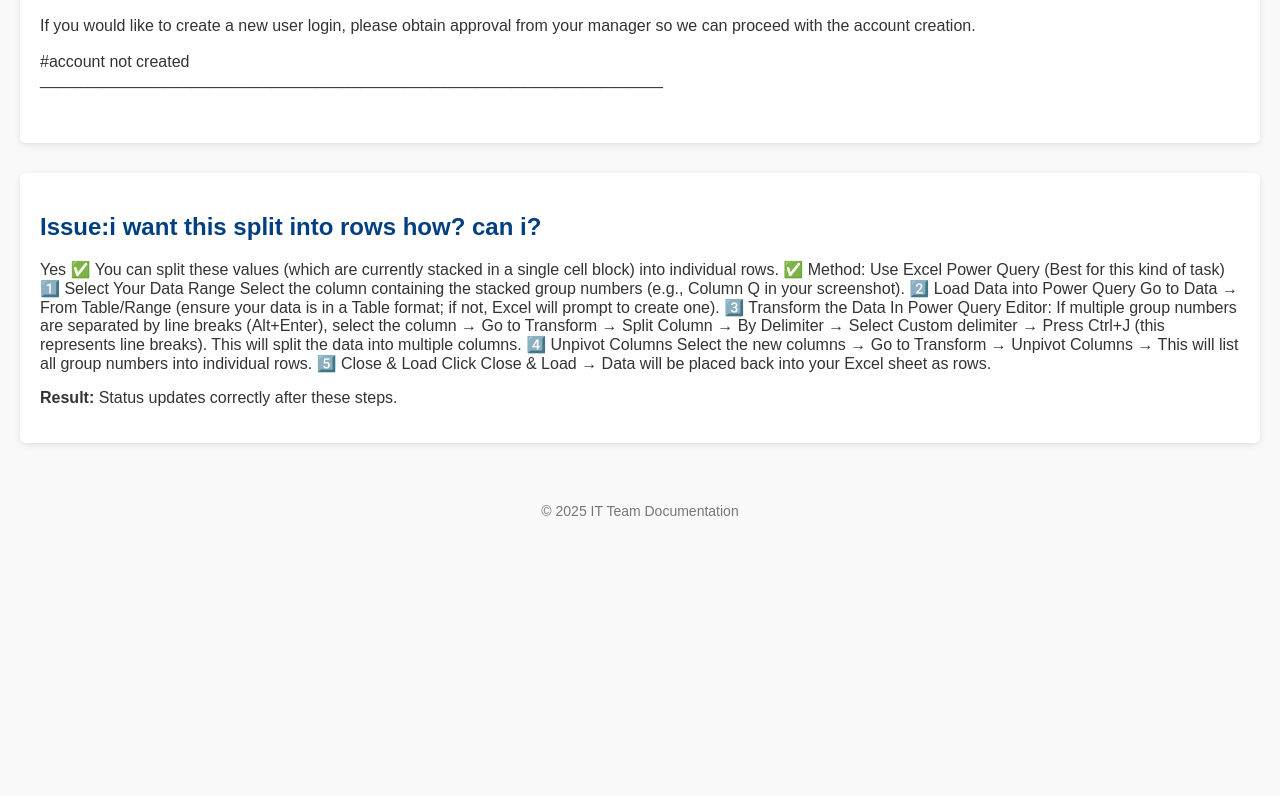
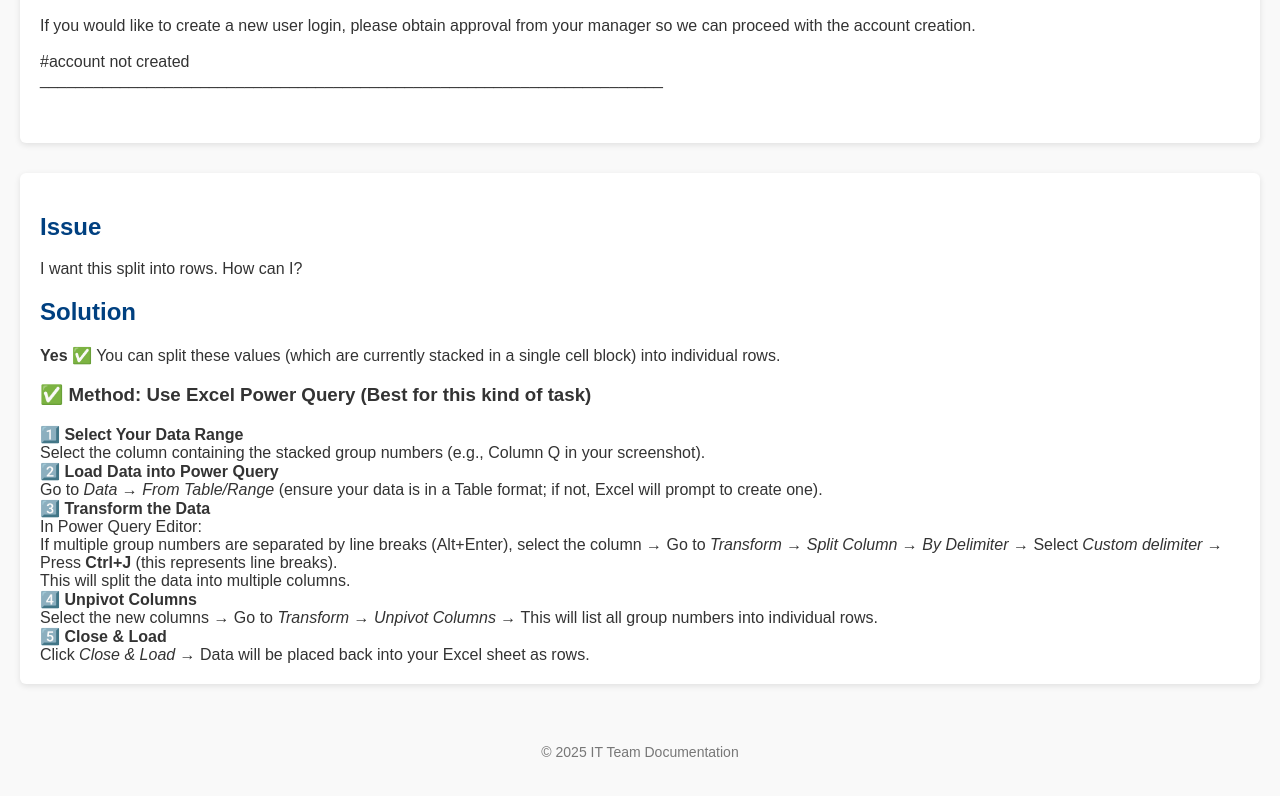
Before and after one commit to Surendar3110/testone, a plain HTML site: page index.html in a window 1280 px wide. Shown: the part 5718-6514 px from the top of the page. Before the commit the page ends 6277 px from the top, so only its background shows below. Drawn offline with Linux system fonts and the light colour scheme.

Commit message:
Update index.html

```diff
--- a/index.html
+++ b/index.html
@@ -181,39 +181,39 @@ ______________________________________________________________________<br><br>
 
 
     <article>
-    <h2>Issue:i want this split into rows how? can i?</h2>
-    <p>Yes ✅ You can split these values (which are currently stacked in a single cell block) into individual rows.
+     <h2>Issue</h2>
+  <p>I want this split into rows. How can I?</p>
+  <h2>Solution</h2>
+  <p><strong>Yes ✅</strong> You can split these values (which are currently stacked in a single cell block) into individual rows.</p>
 
-✅ Method: Use Excel Power Query (Best for this kind of task)
-1️⃣ Select Your Data Range
+  <h3>✅ Method: Use Excel Power Query (Best for this kind of task)</h3>
 
-Select the column containing the stacked group numbers (e.g., Column Q in your screenshot).
+  <div class="step">
+    <strong>1️⃣ Select Your Data Range</strong><br>
+    Select the column containing the stacked group numbers (e.g., Column Q in your screenshot).
+  </div>
 
-2️⃣ Load Data into Power Query
+  <div class="step">
+    <strong>2️⃣ Load Data into Power Query</strong><br>
+    Go to <em>Data → From Table/Range</em> (ensure your data is in a Table format; if not, Excel will prompt to create one).
+  </div>
 
-Go to Data → From Table/Range (ensure your data is in a Table format; if not, Excel will prompt to create one).
+  <div class="step">
+    <strong>3️⃣ Transform the Data</strong><br>
+    In Power Query Editor:<br>
+    If multiple group numbers are separated by line breaks (Alt+Enter), select the column → Go to <em>Transform → Split Column → By Delimiter</em> → Select <em>Custom delimiter</em> → Press <strong>Ctrl+J</strong> (this represents line breaks).<br>
+    This will split the data into multiple columns.
+  </div>
 
-3️⃣ Transform the Data
+  <div class="step">
+    <strong>4️⃣ Unpivot Columns</strong><br>
+    Select the new columns → Go to <em>Transform → Unpivot Columns</em> → This will list all group numbers into individual rows.
+  </div>
 
-In Power Query Editor:
-
-If multiple group numbers are separated by line breaks (Alt+Enter), select the column →
-Go to Transform → Split Column → By Delimiter →
-Select Custom delimiter → Press Ctrl+J (this represents line breaks).
-
-This will split the data into multiple columns.
-
-4️⃣ Unpivot Columns
-
-Select the new columns →
-Go to Transform → Unpivot Columns →
-This will list all group numbers into individual rows.
-
-5️⃣ Close & Load
-
-Click Close & Load → Data will be placed back into your Excel sheet as rows.<br>
-</p>
-    <p><strong>Result:</strong> Status updates correctly after these steps.</p>
+  <div class="step">
+    <strong>5️⃣ Close &amp; Load</strong><br>
+    Click <em>Close &amp; Load</em> → Data will be placed back into your Excel sheet as rows.
+  </div>
   </article>
 
 
```
